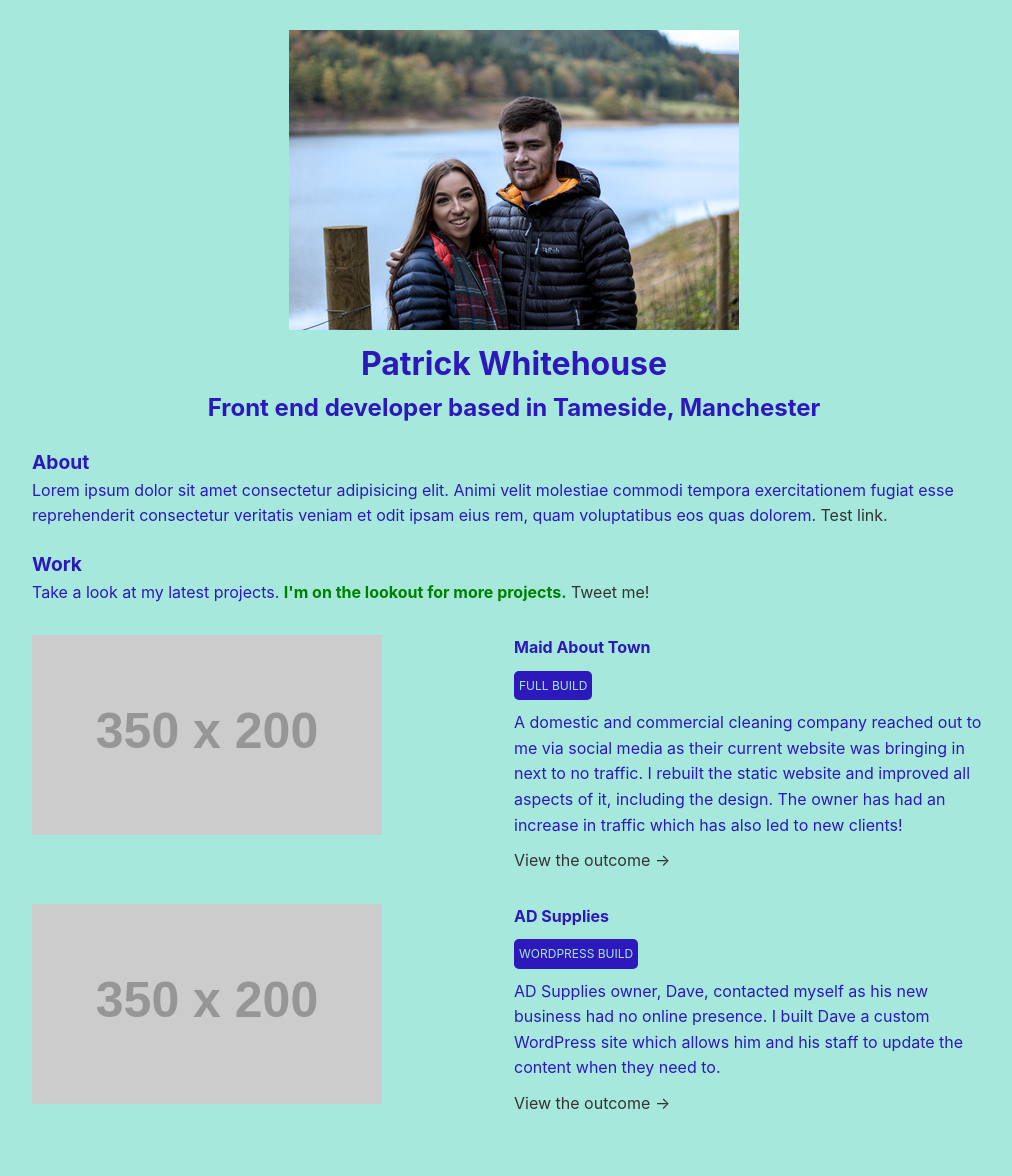
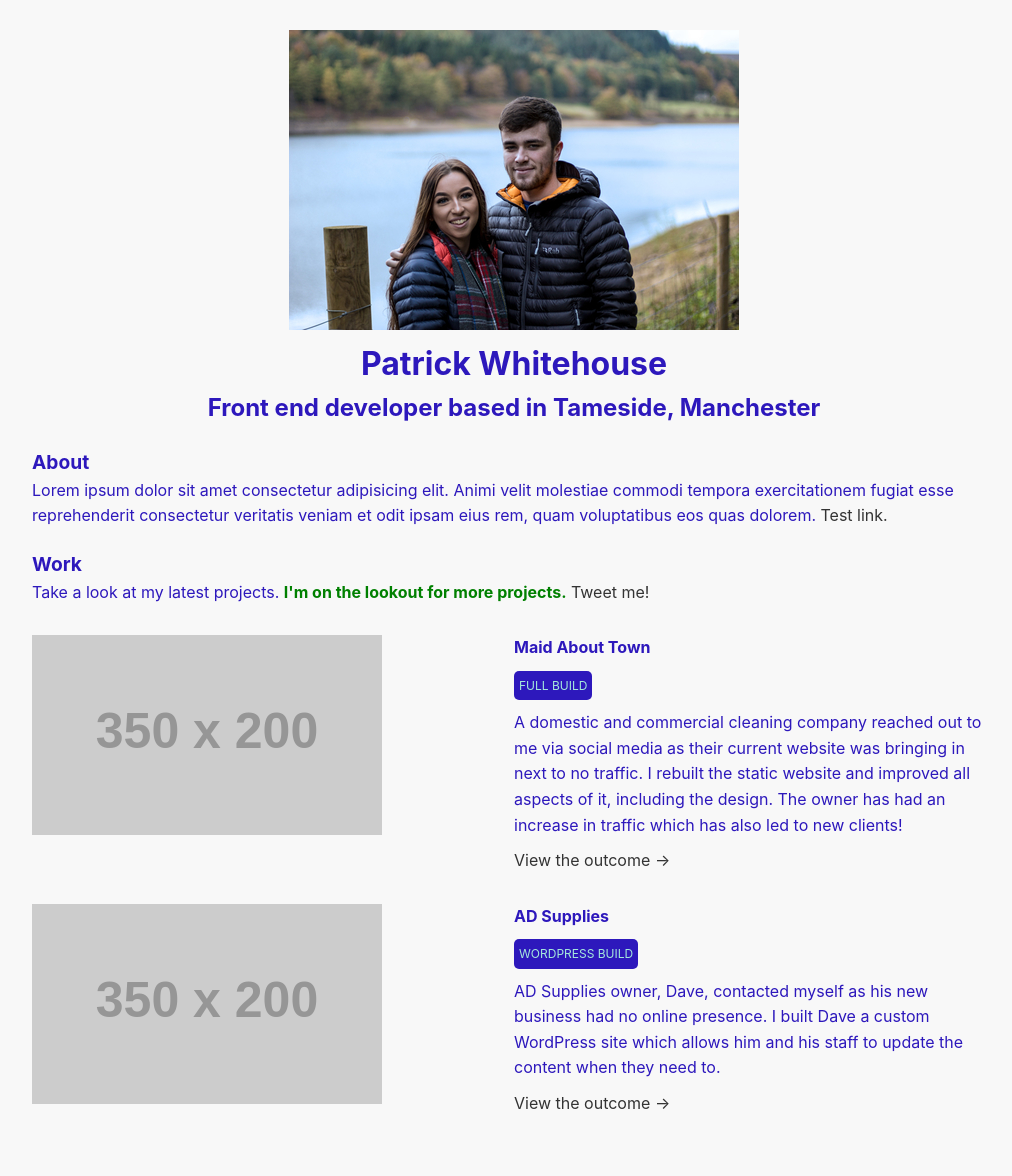
Before and after one commit to PatrickWhitehouse/Old-portfolio, a Jekyll site: the page built from index.html, in a window 1280 px wide. Shown: the whole page, without its empty margins (126-1138 px from the left). Built offline with Jekyll 4.4.1, drawn with Linux system fonts in a browser that asks for light colours.

Commit message:
change bg

```diff
--- a/_scss/_variables.scss
+++ b/_scss/_variables.scss
@@ -2,7 +2,7 @@
 $secondary: #2d18bc;
 $primary:#a6e9dc;
 $dark: #333;
-$light: #EEE;
+$light: #F8F8F8;
 
 /* Spacer */
 
--- a/_scss/main.scss
+++ b/_scss/main.scss
@@ -13,7 +13,7 @@ html{
 body{
     line-height: 1.6;
     color: $secondary;
-    background-color: $primary;
+    background-color: $light;
     font-family: -apple-system, BlinkMacSystemFont, "Segoe UI", Roboto, Helvetica, Arial, sans-serif, "Apple Color Emoji", "Segoe UI Emoji", "Segoe UI Symbol";
 }
 img{
--- a/css/main.css
+++ b/css/main.css
@@ -61,7 +61,7 @@ html {
 body {
   line-height: 1.6;
   color: #2d18bc;
-  background-color: #a6e9dc;
+  background-color: #F8F8F8;
   font-family: -apple-system, BlinkMacSystemFont, "Segoe UI", Roboto, Helvetica, Arial, sans-serif, "Apple Color Emoji", "Segoe UI Emoji", "Segoe UI Symbol"; }
 
 img {
```
